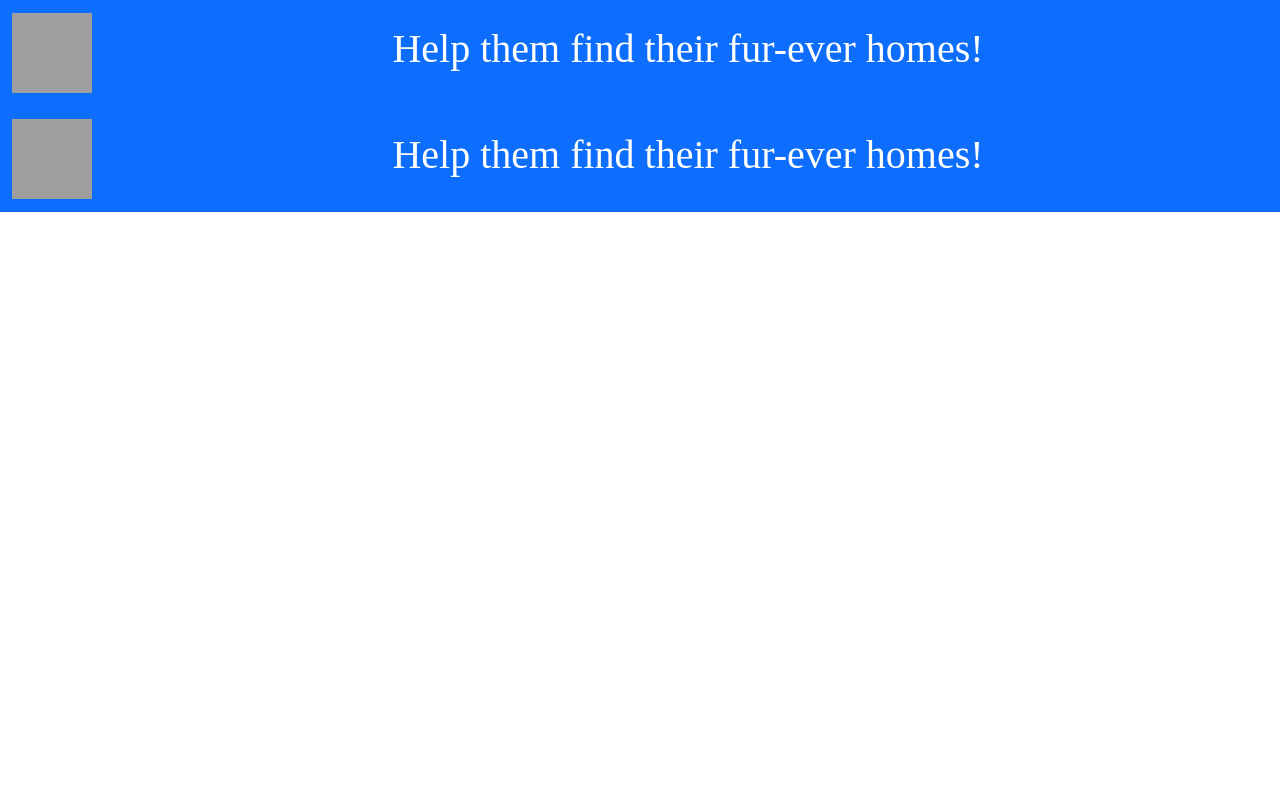
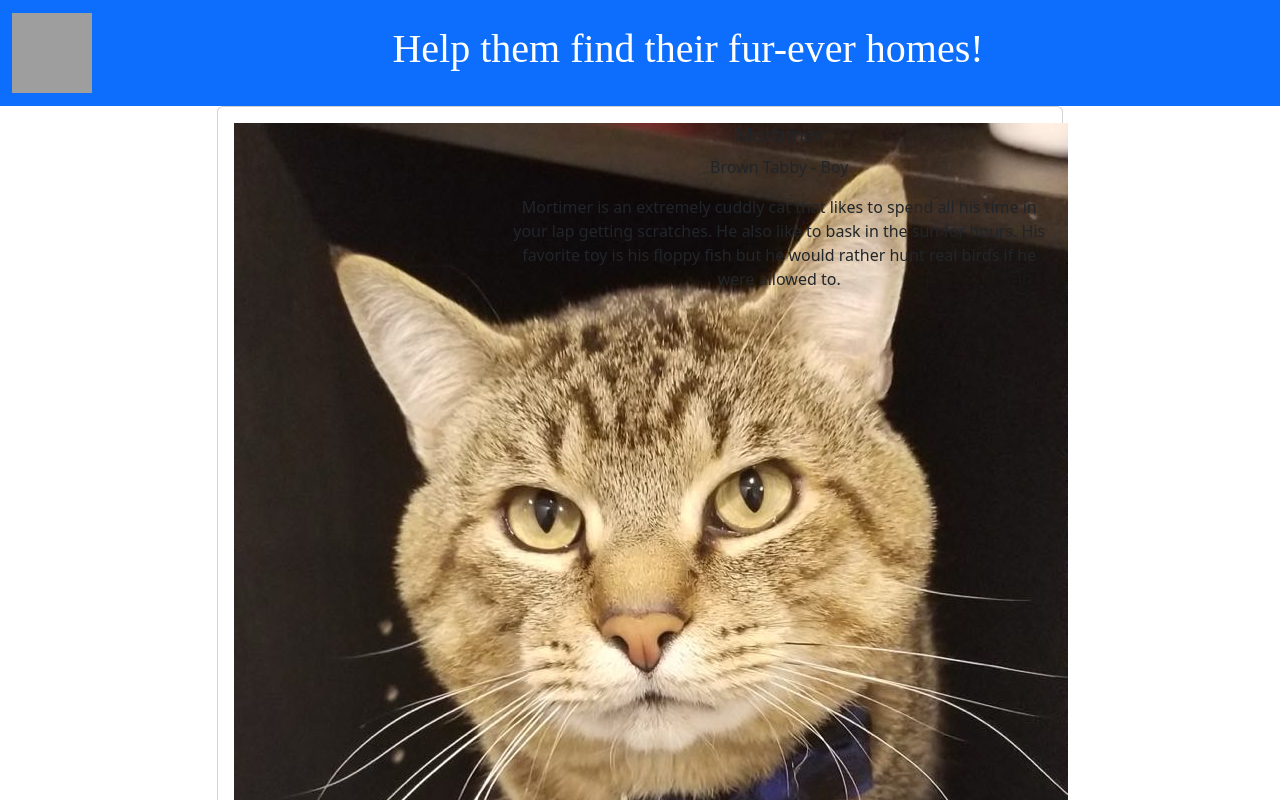
Before and after one commit to charleysmithschofield/petfinder, a React (Create React App) app in the folder pet_finder/: page /details/1 in a window 1280 px wide. Shown: the top 800 px of the page. Built offline with nearby package versions, Linux system fonts and the light colour scheme; data requests are answered from the project's data file; grey boxes are pictures that could not be loaded.

Commit message:
add Pet Details page

```diff
--- a/pet_finder/src/App.tsx
+++ b/pet_finder/src/App.tsx
@@ -4,6 +4,7 @@ import './App.css';
 import { Header } from './components/Header';
 import { PetList } from './components/PetList';
 import { Route, BrowserRouter as Router, Routes } from 'react-router-dom';
+import { PetDetails } from './components/PetDetails';
 
 
 function App() {
@@ -13,9 +14,8 @@ function App() {
         <Header />
         <Routes>
           <Route path="/" element={<PetList></PetList>}></Route>
-          {/* <Route path="/details/:id" element={<PetDetails></PetDetails>}></Route> */}
+          <Route path="/details/:id" element={<PetDetails />}></Route>
         </Routes>
-        <Header/>
       </Router>
     </div>
   );
--- a/pet_finder/src/components/PetCard.tsx
+++ b/pet_finder/src/components/PetCard.tsx
@@ -1,6 +1,7 @@
 import { Card } from "react-bootstrap";
 import { Pet } from "../models/Pet";
 import '../components/css/petcard.css';
+import { Link } from "react-router-dom";
 
 interface PetCardProps{
   pet : Pet
@@ -16,7 +17,7 @@ export function PetCard(props:PetCardProps) {
       </Card.Body>
       <Card.Footer>
         <button className="btn btn-primary">Adopt Me</button>
-        <button className="btn btn-secondary ml-2">Details</button>
+        <Link to={`/details/${props.pet.id}`} className="btn btn-secondary ml-2">Details</Link>
       </Card.Footer>
     </Card>
   )
--- a/pet_finder/src/components/PetDetails.tsx
+++ b/pet_finder/src/components/PetDetails.tsx
@@ -1,6 +1,42 @@
 import { useParams } from "react-router-dom";
+import { useEffect, useState } from "react";
+import { Pet } from "../models/Pet";
+import { getPetById } from "../services/petService";
+import { Card, Col, Row } from "react-bootstrap";
 
 export function PetDetails() {
   const { id } = useParams();
+  const [pet, setPet] = useState<Pet | null>(null);
 
+  useEffect(() => {
+    if(id !== undefined) {
+      getPetById(Number(id)).then((pet) => setPet(pet))
+    }
+  }, [id]);
+
+  return(
+    <div className="PetDetails">
+      { pet &&
+      <Row>
+        <Col lg={2}></Col>
+        <Col lg={8}>
+          <Card>
+            <Card.Body>
+              <Row>
+                <Col lg={4}>
+                  <img src={`/img/${pet.image}`}></img>
+                </Col>
+                <Col lg={8}>
+                <Card.Title>{pet.name}</Card.Title>
+                <Card.Text>{pet.breed} - {pet.isBoy ? 'Boy' : 'Girl'}</Card.Text>
+                <Card.Text>{pet.description}</Card.Text>
+                </Col>
+              </Row>
+            </Card.Body>
+          </Card>
+        </Col>
+        <Col lg={2}></Col>
+      </Row>}
+    </div>
+  )
 }
```
